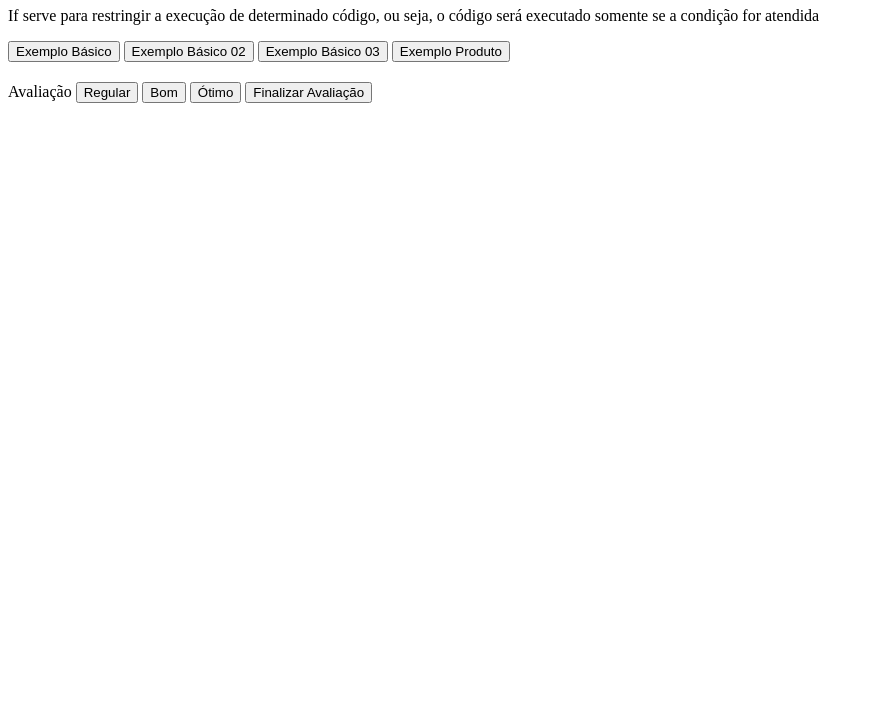
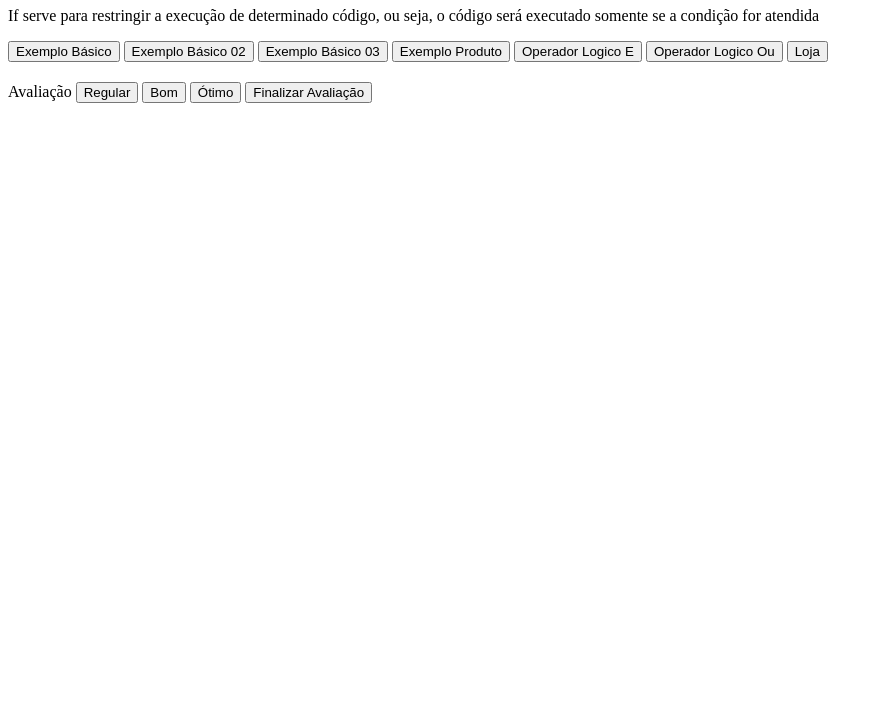
Before and after one commit to RafaFilastro/super-dev-09-curso-js-logica, a plain HTML site: page logica-03-if.html in a window 1280 px wide. Shown: the part 73-800 px from the top of the page, without its empty margins (0-883 px from the left). Drawn offline with Linux system fonts and the light colour scheme.

Commit message:
Aula 08/04/26

```diff
--- a/assets/js/logica-03.js
+++ b/assets/js/logica-03.js
@@ -99,3 +99,107 @@ Operadores Relacionais
 -> Diferente valor                    !=
 -> Diferente valor e tipo             !==
 */
+
+function exemploOperadorLogicoE() {
+    let idade = parseInt(prompt("Digite a idade"));
+
+    //0,1,2,3,4,5 ... 17
+    if ((idade >= 0) && (idade <= 17)) {
+        alert("Criança ou adolescente");
+    } else if (idade >= 18) {
+        alert("Adulta");
+    } else {
+        alert("Idade inválida");
+    }
+}
+
+/*
+Tabela verdade operador E
+V e V => V
+V e F => F
+F e V => F
+F e F => F
+*/
+
+function exemploOperadorLogicoOu(){
+    let transporte = prompt("Digite o meio de trasporte para viajar");
+
+    //Pipeline => |
+    if ((transporte === "moto") || (transporte === "carro")) {
+        alert("Viajar de boas");
+    } else {
+        alert("Não vamos viajar");
+    }
+}
+
+/*
+    Limpar o banheiro ou limpar janelas => pão de queijo de minas
+    Caso contrário ....
+
+    Tabela Verdade Ou
+    V ou V => V
+    V ou F => V
+    F ou V => V
+    F ou F => F
+
+*/
+
+function exemploLoja() {
+    let nome1 = prompt("Digite o nome do jogo 1");
+    let categoria1 = prompt("Digite a categoria do jogo");
+    let precoBase1 = 399.90;
+
+    let precoComDesconto1 = 0;
+    let percentualDesconto1 = 0;
+    let precoDesconto1 = 0;
+
+    if ((categoria1 === "moba") || (categoria1 === "fps")){
+        percentualDesconto1 = 0.10;
+        precoDesconto1 = precoBase1 * percentualDesconto1;
+        precoComDesconto1 = precoBase1 - precoDesconto1;
+    } else if ((categoria1 === "aventura") || (categoria1 === "rpg")){
+        percentualDesconto1 = 0.15;
+        precoDesconto1 =  percentualDesconto1 * precoBase1;
+        precoComDesconto1 = precoBase1 - precoDesconto1;
+    } else if((categoria1 === "roguelike") || (categoria1 === "soulslike"));
+
+    let nome2 = prompt("Digite o nome do jogo 2");
+    let categoria2 = prompt("Digite a categoria do jogo");
+    let precoBase2 = 190.99;
+
+    let precoComDesconto2 = 0;
+    let percentualDesconto2 = 0;
+    let precoDesconto2 = 0;
+
+    if ((categoria2 === "moba") || (categoria2 === "fps")){
+        percentualDesconto2 = 0.10;
+        precoDesconto2 = precoBase2 * percentualDesconto2;
+        precoComDesconto2 = precoBase2 - precoDesconto2;
+    } else if ((categoria2 === "aventura") || (categoria2 === "rpg")){
+        percentualDesconto2 = 0.15;
+        precoDesconto2 = precoBase2 * percentualDesconto2;
+        precoComDesconto2 = precoBase2 - precoDesconto2;
+    } else if ((categoria2 === "roguelike") (categoria2 === "soulslike")){
+        percentualDesconto2 = 0.20;
+        precoDesconto2 = precoBase2 * percentualDesconto2;
+        precoDesconto2 = precoBase2 - precoDesconto2;
+    }
+
+    let totalPedido = precoComDesconto1 + precoComDesconto2;
+
+    alert(
+        "Nome: " + nome1 +
+        "\nCategoria: " + categoria1 +
+        "\nPreço base: R$ " + precoBase1.toFixed(2) +
+        "\nValor do desconto: R$ " + precoDesconto1.toFixed(2) +
+        "\nPercentual de desconto: " + percentualDesconto1 * 100 + "%" +
+        "\nPreço do jogo 1: R$ " + precoComDesconto1.toFixed(2) +
+
+        "\n\nNome: " + nome2 +
+        "\nCategoria: " + categoria2 +
+        "\nPreço base: R$ " + precoBase2.toFixed(2) +
+        "\nValor do desconto: R$ " + precoDesconto2.toFixed(2) +
+        "\nPercentual de desconto: " + percentualDesconto2 * 100 + "%" +
+        "\nPreço do jogo 1: R$ " + precoComDesconto2.toFixed(2) +
+        "\n\nTotal: R$ " + totalPedido.toFixed(2));
+}
--- a/logica-03-if.html
+++ b/logica-03-if.html
@@ -8,10 +8,13 @@
 <body>
     <h1>Exemplos de IF (condicional)</h1>
     <p>If serve para restringir a execução de determinado código, ou seja, o código será executado somente se a condição for atendida</p>
-    <button type="button" onclick="exemploBasico()">Exemplo Básico</button>
-    <button type="button" onclick="exemploBasico02()">Exemplo Básico 02</button>
-    <button type="button" onclick="exemploBasico03()">Exemplo Básico 03</button>
-    <button type="button" onclick="exemploProduto()">Exemplo Produto</button>
+    <button onclick="exemploBasico()">Exemplo Básico</button>
+    <button onclick="exemploBasico02()">Exemplo Básico 02</button>
+    <button onclick="exemploBasico03()">Exemplo Básico 03</button>
+    <button onclick="exemploProduto()">Exemplo Produto</button>
+    <button onclick="exemploOperadorLogicoE()">Operador Logico E</button>
+    <button onclick="exemploOperadorLogicoOu()">Operador Logico Ou</button>
+    <button onclick="exemploLoja()">Loja</button>
 
     <div style="margin-top: 20px">
         <span>Avaliação</span>
```
